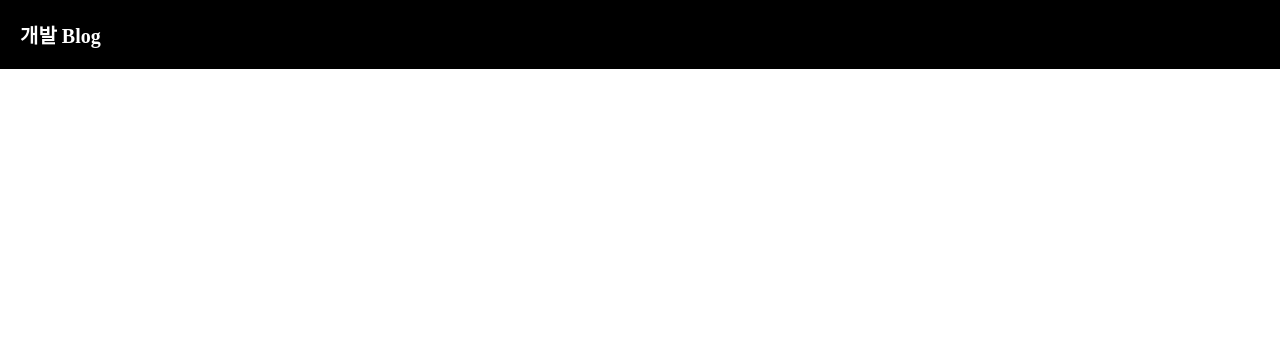
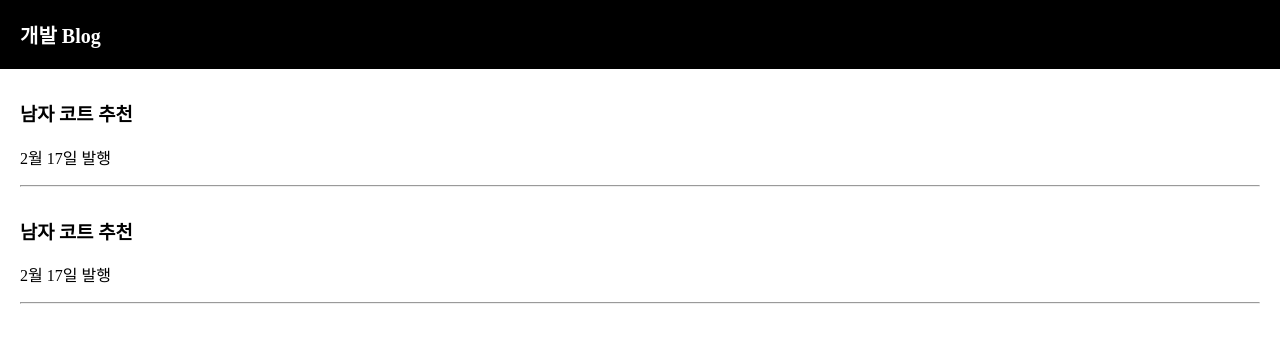
Before and after one commit to joohyeson/React_CodingApple, a React (Create React App) app in the folder blog/: page / in a window 1280 px wide. Shown: the top 342 px of the page. Built offline with nearby package versions, Linux system fonts and the light colour scheme.

Commit message:
Part1 - 4강

```diff
--- a/blog/src/App.css
+++ b/blog/src/App.css
@@ -14,6 +14,13 @@ body{
   font-weight:600;
   font-size: 20px;
 
+}
+
+.list{
+  margin-top: 30px;
+  text-align: left;
+  padding-left: 20px;
+  padding-right: 20px;
 }
 
 .App-logo {
--- a/blog/src/App.js
+++ b/blog/src/App.js
@@ -1,11 +1,29 @@
+import { useState } from 'react';
 import logo from './logo.svg';
 import './App.css';
 
 function App() {
+  //let posts = '강남 고기 맛집';//동적인 변수 선언
+
+  //useState('남자 코트 추천'); //[a,b]라는 어레이가 생김. a=실제 데이터 내용 b=a의 내용을 변경(예전 ver.)
+  let [글제목, 글제목변경] = useState('남자 코트 추천');//ES6 신문법
+
   return (
     <div className="App">
       <div className="black-nav">
         <div>개발 Blog</div>
+      </div>
+
+      <div className="list">
+        <h3>{글제목}</h3>
+        <p>2월 17일 발행</p>
+        <hr />{/* 실선 */}
+      </div>
+
+      <div className="list">
+        <h3>{글제목}</h3>
+        <p>2월 17일 발행</p>
+        <hr />{/* 실선 */}
       </div>
     </div>
   );
```
Also changed, not shown: 1 other file (tests, documents, lock files or other folders).
